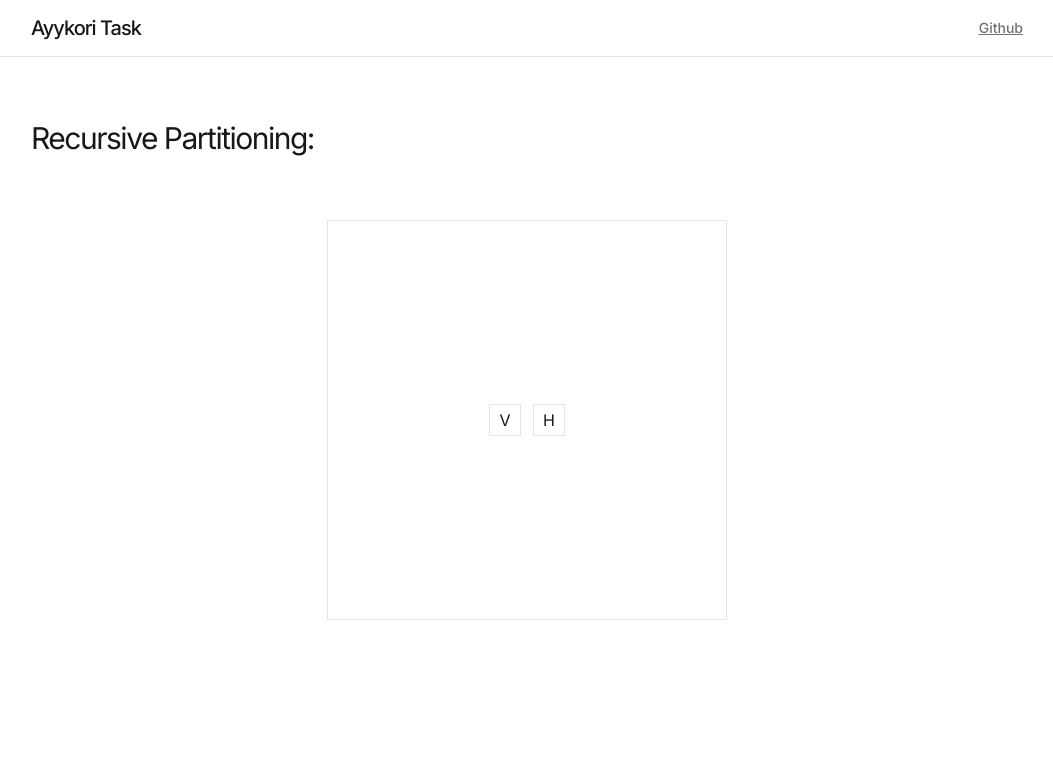
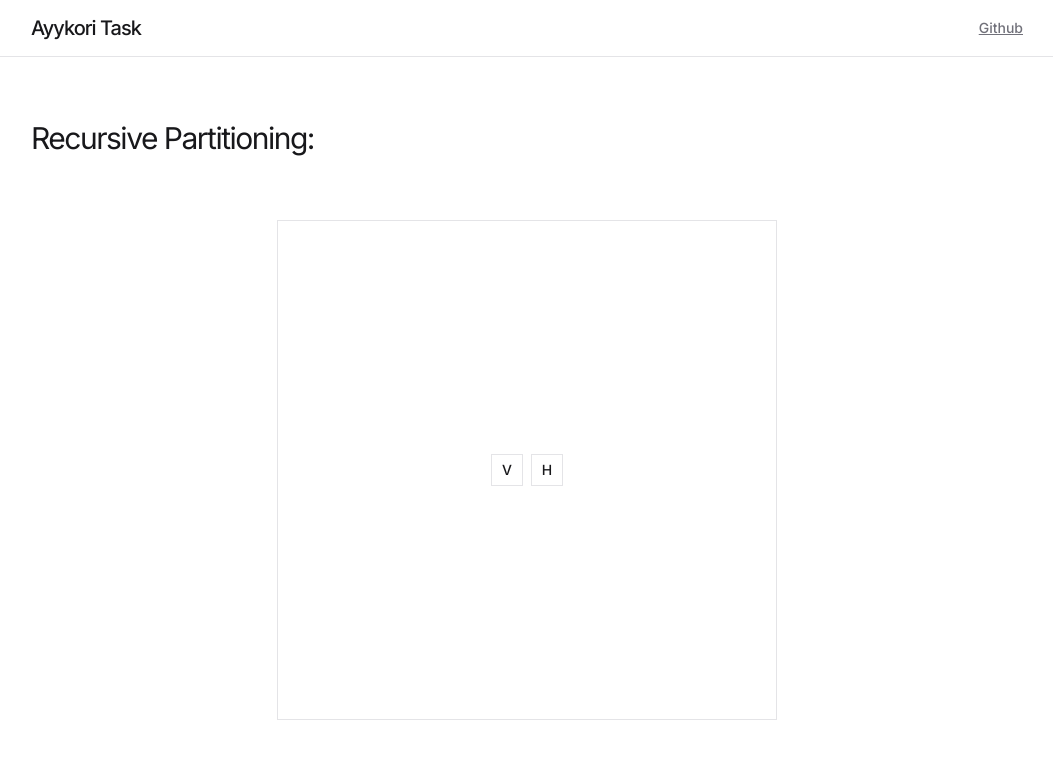
Before and after one commit to robiuzzaman4/ayykori-task, a Next.js app: page /recursive-partitioning in a window 1280 px wide. Shown: the top 758 px of the page, without its empty margins (113-1166 px from the left). Built offline with nearby package versions, Linux system fonts and the light colour scheme.

Commit message:
feat: update recursive layout

```diff
--- a/src/components/recusive-layout.tsx
+++ b/src/components/recusive-layout.tsx
@@ -5,7 +5,7 @@ type SplitDirection = "vertical" | "horizontal" | null;
 
 const RecursiveLayout = () => {
   return (
-    <div className="w-[400px] h-[400px] mx-auto grid place-items-center">
+    <div className="w-[500px] h-[500px] mx-auto grid place-items-center">
       <RecursiveBox />
     </div>
   );
@@ -22,9 +22,9 @@ const RecursiveBox = () => {
     <div
       className={`w-full h-full flex border border-zinc-200 ${
         splitDirection === "vertical"
-          ? "flex-row border-none border-y"
+          ? "flex-row border-none"
           : splitDirection === "horizontal"
-          ? "flex-col border-none border-x"
+          ? "flex-col border-none"
           : ""
       }`}
     >
@@ -34,15 +34,15 @@ const RecursiveBox = () => {
           <RecursiveBox />
         </>
       ) : (
-        <div className="flex space-x-3 m-auto">
+        <div className="flex items-center justify-center w-full gap-2">
           <button
-            className="h-8 w-8 border border-zinc-200"
+            className="h-8 w-8 border border-zinc-200 text-sm font-medium"
             onClick={() => handleSplit("vertical")}
           >
             V
           </button>
           <button
-            className="h-8 w-8 border border-zinc-200"
+            className="h-8 w-8 border border-zinc-200 text-sm font-medium"
             onClick={() => handleSplit("horizontal")}
           >
             H
```
